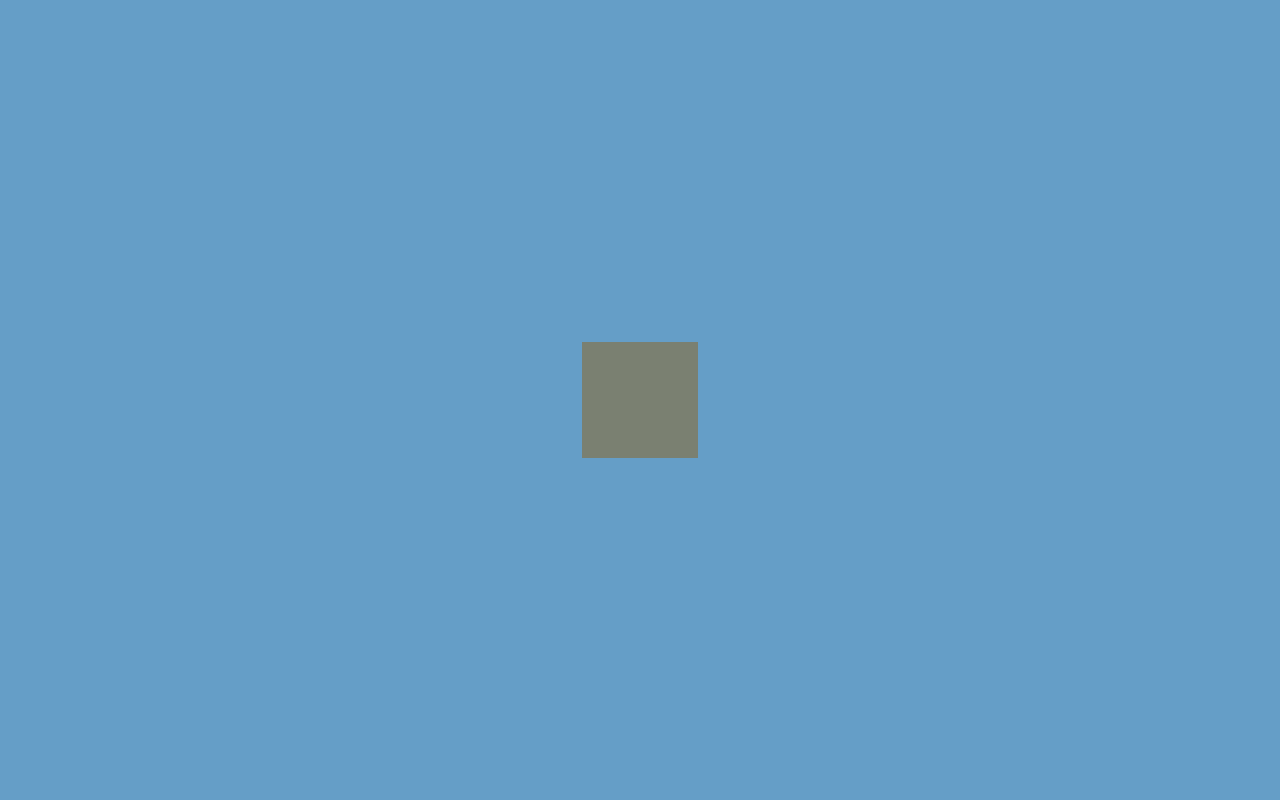
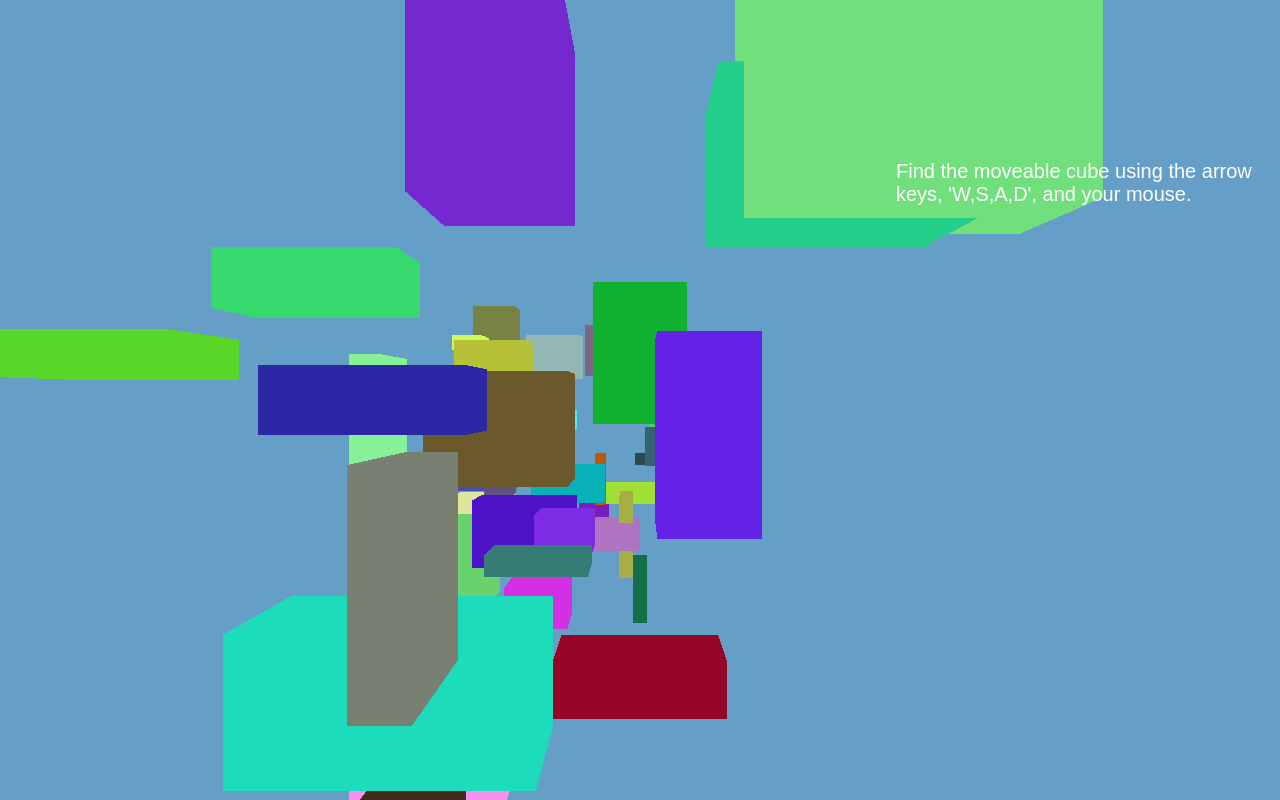
Before and after one commit to rpecor/3d-views, a plain HTML site: page index.html in a window 1280 px wide. Drawn offline with Linux system fonts and the light colour scheme; animation ran at ten frames a second.

Commit message:
Added random cubes, cursor animations and some text.

```diff
--- a/index.html
+++ b/index.html
@@ -7,6 +7,9 @@
 		</style>
 	</head>
 	<body>
+		<div style="position: absolute; color: white; top:20%; left:70%; font-size: 20px; font-family:Arial, Helvetica, sans-serif">
+			Find the moveable cube using the arrow keys, 'W,S,A,D', and your mouse.
+			</div>
 		<script src="js/three.js"></script>
 		<script src="js/action.js"></script>
 		<script src="js/main.js"></script>
--- a/js/action.js
+++ b/js/action.js
@@ -33,4 +33,17 @@ function Action() {
 
     document.addEventListener("keydown", function(e) {handleKeyEvent(e, true)});
     document.addEventListener("keyup", function(e) {handleKeyEvent(e, false)});
+
+    var mouse = {x:0,y:0};
+    var cameraMoves = {x:0,y:0,z:-0.1,move:false,speed:0.1};
+    function mouseMove(e){
+
+        camera.position.x += Math.max(Math.min((e.clientX - mouse.x) * 0.01, cameraMoves.speed), -cameraMoves.speed);
+        camera.position.y += Math.max(Math.min((mouse.y - e.clientY) * 0.01, cameraMoves.speed), -cameraMoves.speed);
+
+            mouse.x = e.clientX;
+            mouse.y = e.clientY;
+
+        }
+        window.addEventListener('mousemove', mouseMove);
 }
--- a/js/main.js
+++ b/js/main.js
@@ -20,11 +20,60 @@ scene.add(light2);
 var geometry = new THREE.BoxGeometry( 1, 1, 1 );
 var material = new THREE.MeshLambertMaterial( { color: 0xF3FFE2 } );
 
+var geometry2 = new THREE.BoxGeometry( 1, 4, 2 );
+var material2 = new THREE.MeshLambertMaterial( { color: 0xF3FFE2 } );
 // cube object is made of geometry and material
 var cube = new THREE.Mesh( geometry, material );
-scene.add( cube );
+var cube2 = new THREE.Mesh(geometry2 , material2);
+scene.add( cube, cube2 );
 
-camera.position.z = 5;
+camera.position.z = 9;
+camera.position.y = 3;
+camera.position.x = 4;
+
+// Random cubes
+var randoms = [];
+initCubes(50);
+function initCubes(n){
+
+
+        for (var i=0; i<n; i++) {
+
+
+            randoms[i] = makeRandom();
+            createCube(randoms[i].x, randoms[i].y, randoms[i].z, randoms[i].width, randoms[i].height, randoms[i].depth);
+
+
+        }//for
+
+
+    }//initCubes()
+
+    function makeRandom(){
+
+        var x = Math.floor(Math.random() * 20 -10);
+        var y = Math.floor(Math.random() * 20 -10);
+        var z = Math.floor(Math.random() * -50);
+
+        var width = Math.ceil(Math.random() * 6);
+        var height = Math.ceil(Math.random() * 6);
+        var depth = 2;
+
+        return {x:x, y:y, z:z, width:width, height:height, depth:depth};
+
+    }   // makeRandom()
+
+
+    function createCube(x,y,z,width,height,depth){
+
+        var geometry = new THREE.BoxGeometry( width, height, depth );
+
+        var cube = new THREE.Mesh(geometry);
+        scene.add(cube);
+        cube.position.set(x,y,z);
+
+    }//createCube()
+
 
 //rendering the cube movement from key presses
 var render = function () {
```
